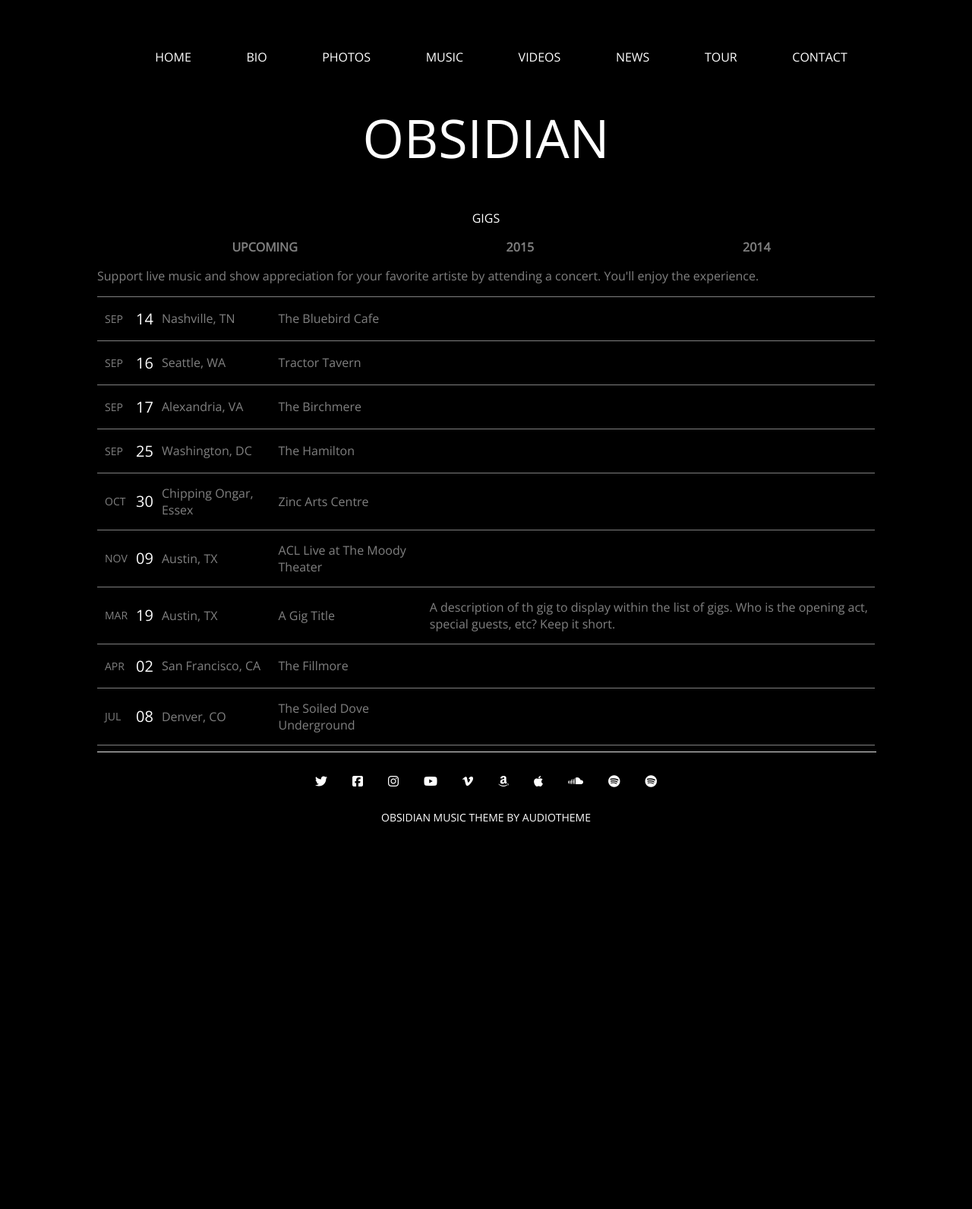
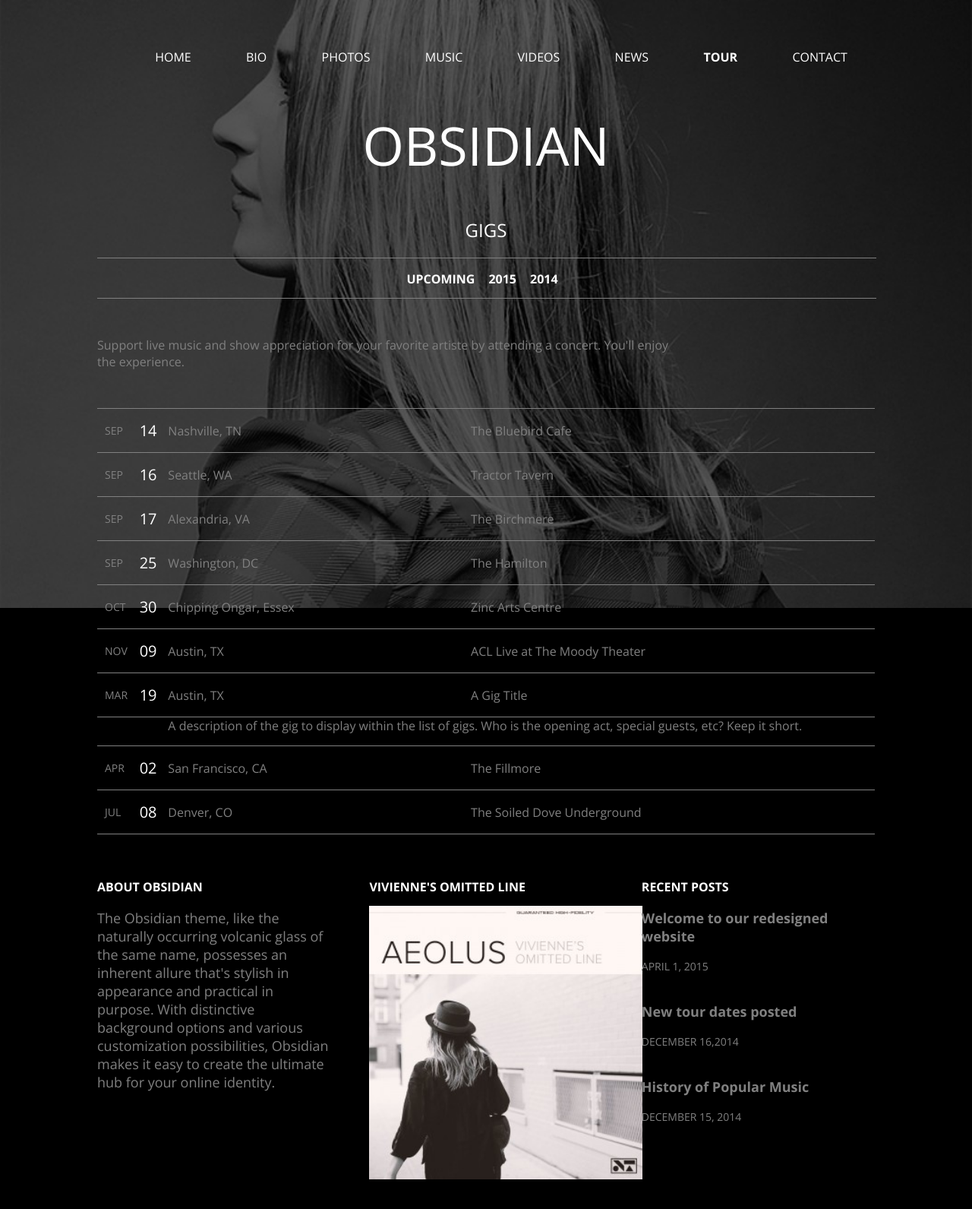
Before and after one commit to Mathilde-Garin/Obsidian, a plain HTML site: page index-page-tour.html in a window 1280 px wide. Shown: the top 1591 px of the page at 76% size. Before the commit the page ends 1149 px from the top, so only its background shows below. Drawn offline with nearby package versions, Linux system fonts and the light colour scheme.

Commit message:
MAJ Julien

```diff
--- a/index-page-tour.html
+++ b/index-page-tour.html
@@ -5,33 +5,40 @@
   <meta charset="utf-8">
   <title>Obsidian</title>
   <link rel="stylesheet" href="styles-tour.css">
-  <link href="https://fonts.googleapis.com/css?family=Open+Sans:300&display=swap" rel="stylesheet">
+  <link href="https://fonts.googleapis.com/css?family=Open+Sans:300,400,700,800&display=swap" rel="stylesheet">
   <script src="https://kit.fontawesome.com/6ecc04ae25.js"></script>
 </head>
 
 <body>
   <div class="container">
+    <header>
 
-<!--HEADER##############################################################################-->
+<!--BARRE MENU##########################################################################-->
 
-    <HEADER>
-    	<nav>
-    		<ul>
-          <li><a href="">home</a></li>
-          <li><a href="">bio</a></li>
-          <li><a href="">photos</a></li>
-          <li><a href="">music</a></li>
-         	<li><a href="">videos</a></li>
-         	<li><a href="">news</a></li>
-         	<li><a href="">tour</a></li>
-         	<li><a href="">contact</a></li>
+      <nav>
+        <ul>
+          <li><a href="index.html">home</a></li>
+          <li><a href="index-page-bio.html">bio</a></li>
+          <li><a href="index-page-photos.html">photos</a></li>
+          <li><a href="index-page-music.html">music</a></li>
+          <li><a href="index-page-videos.html">videos</a></li>
+          <li><a href="index-page-news.html">news</a></li>
+          <li><a href="index-page-tour.html"><B>tour</B></a></li>
+          <li><a href="index-page-contact.html">contact</a></li>
         </ul>
-    	</nav>
-      <div class="Titres">
+      </nav>
+
+<!--TITRES###############################################################################-->
+
+    <div class="Titres">
         <h1>OBSIDIAN</h1>
         <h2>GIGS</h2>
 
-      <nav>
+  <hr align="center" width="100%" color="gray" size="1">
+
+<!--SOUS-TITRES##########################################################################-->
+
+      <nav class="up">
         <ul>
           <li><strong>UPCOMING</strong></li>
           <li><strong>2015</strong></li>
@@ -39,14 +46,15 @@
         </ul>
       </nav>
     </div>
-    </HEADER>
+    </header>
 
+  <hr align="center" width="100%" color="gray" size="1">
 
 <!--PHRASE INTRO#########################################################################-->
 
       <div class="Support">
         <p>
-          Support live music and show appreciation for your favorite artiste by attending a concert. You'll enjoy the experience.
+          Support live music and show appreciation for your favorite artiste by attending a concert. You'll enjoy<br>the experience.
         </p>
       </div>
 
@@ -91,13 +99,16 @@
             <td class="ville">Austin, TX</td>
             <td class="lieu">ACL Live at The Moody Theater</td>
           </tr>
-          <tr>
+          <tr class="Austin">
             <td class="mois">MAR</td>
             <td class="jour">19</td>
-
             <td class="ville">Austin, TX</td>
             <td class="lieu">A Gig Title</td>
-            <td colspan="2">A description of th gig to display within the list of gigs. Who is the opening act, special guests, etc? Keep it short.</td>
+          </tr>
+          <tr class="description">
+            <td></td>
+            <td></td>
+            <td colspan="2">A description of the gig to display within the list of gigs. Who is the opening act, special guests, etc? Keep it short.</td>
           </tr>
           <tr>
             <td class="mois">APR</td>
@@ -115,16 +126,32 @@
       </table>
     </section>
 
-<!--3 COLONNES #############################################################################-->
+<!--3-COLONNES #############################################################################-->
 
-    <section class="Colonnes">
-
+    <section class="about">
+      <div class="bloc1">
+        <h1>about obsidian</h1>
+        <p>The Obsidian theme, like the naturally occurring volcanic glass of the same name, possesses an inherent allure that's stylish in appearance and practical in purpose. With distinctive background options and various customization possibilities, Obsidian makes it easy to create the ultimate hub for your online identity.</p>
+      </div>
+      <div class="bloc2">
+        <h1>vivienne's omitted line</h1>
+        <img src="./Obsidian/images/album-03-300x300.jpg" alt="Photo album"/ height="360">
+      </div>
+      <div class="bloc3">
+        <h1>recent posts</h1>
+        <p class="recent">Welcome to our redesigned website</p>
+        <p class="time">april 1, 2015</p>
+        <p class="recent">New tour dates posted</p>
+        <p class="time">december 16,2014</p>
+        <p class="recent">History of Popular Music</p>
+        <p class="time">december 15, 2014</p>
+      </div>
     </section>
 
 <!--FOOTER##################################################################################-->
 
     <footer>
-      <hr align="center" width="100%" color="#e8e8e8" size="1">
+      <hr align="center" width="100%" color="gray" size="1">
       <div class="icones">
         <i class="fab fa-twitter"></i>
         <i class="fab fa-facebook-square"></i>
@@ -139,9 +166,6 @@
       </div>
       <h1>obsidian music theme by audiotheme</h1>
     </footer>
-
   </div>
-
 </body>
-
 </html>
--- a/styles-music.css
+++ b/styles-music.css
@@ -3,24 +3,25 @@ body {
 	margin-bottom: 5%;
 	margin-left: 10%;
 	margin-right: 10%;
+	background-image: url(./Obsidian/images/featured-bio-nb.jpg);
+	background-size: contain;
+	background-repeat: no-repeat;
 	background-color: black;
 	color: grey;
 	font-family: 'Open Sans', sans-serif;
 }
 
-.container {
+/*HEADER*/
+header {
+	height: 260px;
 }
 
-
-/*HEADER*/
-
-.header {
-
+.Titres {
+	color: white;
+	text-align: center;
 }
 
-
 .nav {
-
 }
 
 ul {
@@ -40,7 +41,7 @@ li a:hover {
 	font-weight: bold;
 }
 
-h1, h2 {
+h1, h2, {
 	text-transform: uppercase;
 	text-align: center;
 	color: white;
@@ -52,32 +53,45 @@ h1 {
 }
 
 h2 {
-	font-size: 16px;
+	color: white;
 }
 
+h5 {
+	color: white;
+}
 
 /*PHOTO */
+
+.milieu {
+	margin-bottom: 200px;
+}
 
 .photo-album {
 	background-image: url(./Obsidian/images/album-03-300x300.jpg);
 	background-repeat: no-repeat;
-	border: solid green;
 	height: 300px;
 	width: 300px;
 }
 
 .blocg {
 	display: inline-block;
-	border: solid blue;
 }
 
 /*LIENS*/
 
 .liens {
-	width: 30%;
+	width: 200px;
 	flex-direction: column;
 	align-items: baseline;
-	border: solid red;
+	text-align: center;
+}
+
+.Vivienne {
+	color: white;
+}
+
+.release {
+	color: white;
 
 }
 
@@ -85,7 +99,9 @@ h2 {
 
 .Album {
 	border: solid green;
-	width: 60%;
+	width: 65%;
+	float: right;
+	margin-bottom: 50px;
 
 }
 
@@ -108,13 +124,49 @@ table td {
 
 }
 
-/*FOOTER*/
-
-hr{
-	margin-bottom: 30px;
+.piste {
 
 }
 
+.chanson {
+	color: white;
+
+}
+
+/*BANDEAU*/
+
+.bandeau {
+	display: flex;
+	justify-content: space-between;
+	margin-bottom: 20px;
+	margin-top: 20px;
+
+}
+
+.bloc1 {
+	float left;
+	width: 450px;
+
+}
+
+.bloc2 {
+	width: 450px;
+
+}
+
+.bloc3 {
+	width: 450px;
+	float right;
+
+}
+
+/*FOOTER*/
+
+hr {
+	margin-bottom: 30px;
+	color: gray;
+
+}
 
 .icones {
 	color: white;
@@ -131,5 +183,6 @@ footer h1 {
 	font-size: 14px;
 	color: white;
 	margin-top: 30px;
+	padding-top: 0px;
 
 }
--- a/styles-tour.css
+++ b/styles-tour.css
@@ -3,6 +3,9 @@ body {
 	margin-bottom: 5%;
 	margin-left: 10%;
 	margin-right: 10%;
+	background-image: url(./Obsidian/images/featured-bio-nb.jpg);
+	background-size: contain;
+	background-repeat: no-repeat;
 	background-color: black;
 	color: grey;
 	font-family: 'Open Sans', sans-serif;
@@ -11,14 +14,20 @@ body {
 .container {
 }
 
+/*HEADER*/
+header {
+	height: 320px;
+}
 
-/*HEADER*/
-HEADER {
+.Titres {
+}
 
+.Support {
+	margin-top: 50px;
+	margin-bottom: 50px;
 }
 
 .nav {
-
 }
 
 ul {
@@ -47,23 +56,14 @@ h1, h2 {
 
 h1 {
 	font-size: 70px;
+	padding-top: 10px;
 }
 
-h2 {
-	font-size: 16px;
-}
-
-/*SECTION GIGS*/
-.gigs {
-	border: solid red;
-	height: 500px;
-}
-
-.gigs h1{
-	text-transform: uppercase;
-	text-align: left;
+.up {
+	margin-left: 35%;
+	margin-right: 35%;
+	padding-right: 50px;
 	color: white;
-	font-size: 18px;
 }
 
 /*TABLEAU*/
@@ -93,11 +93,19 @@ table td {
 	color: white;
 }
 
+.Austin {
+	border: none;
+}
+
+.description td {
+	border-collapse: ;
+	padding-top: 0;
+}
 
 /*SECTION ABOUT*/
+
 .about {
-	border: solid red;
-	height: 400px;
+	height: 490px;
 	display: flex;
 	justify-content: space-between;
 }
@@ -107,18 +115,31 @@ table td {
 	text-align: left;
 	color: white;
 	font-size: 16px;
+	font-weight: bold;
+	padding-top: 45px;
+}
+
+.about p {
+	font-size: 18px;
 }
 
 .bloc1, .bloc2, .bloc3 {
 	display: inline-block;
 	width: 30%;
-	border: solid green;
+}
+
+.about .recent {
+	font-weight: bold;
+}
+
+.about .time {
+	font-weight: lighter;
+	text-transform: uppercase;
+	font-size: 14px;
+	padding-bottom: 20px;
 }
 
 /*FOOTER*/
-hr{
-	margin-bottom: 30px;
-}
 
 .icones {
 	color: white;
@@ -134,4 +155,5 @@ footer h1 {
 	font-size: 14px;
 	color: white;
 	margin-top: 30px;
+	padding-top: 0px;
 }
```
Also changed, not shown: index-page-music.html (+43 -22 lines).
